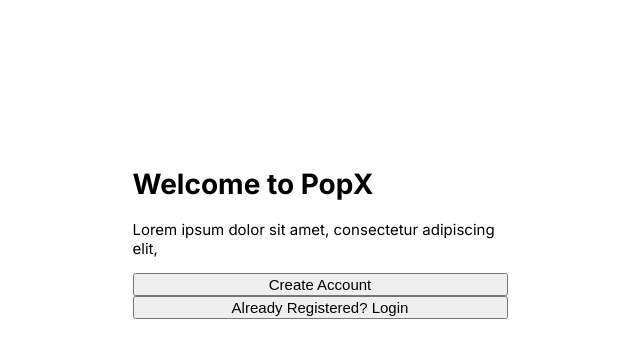
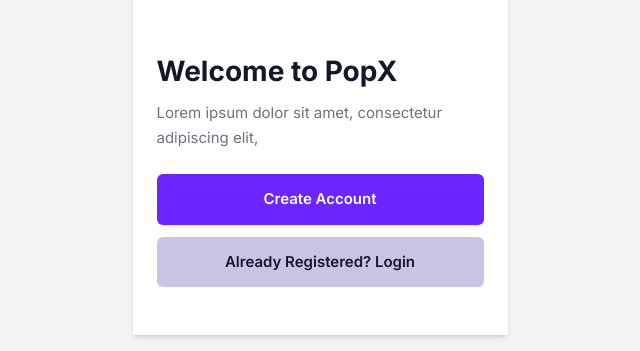
Before and after one commit to Tuhina-Paria/Popx_design_ui, a React (Vite) app: page / in a window 1280 px wide. Shown: the part 493-844 px from the top of the page, without its empty margins (320-960 px from the left). Before the commit the page ends 812 px from the top, so only its background shows below. Built offline with nearby package versions, Linux system fonts and the light colour scheme.

Commit message:
fix error

```diff
--- a/package.json
+++ b/package.json
@@ -17,7 +17,6 @@
   },
   "devDependencies": {
     "@eslint/js": "^9.39.4",
-    "@tailwindcss/postcss": "^4.2.2",
     "@types/react": "^19.2.14",
     "@types/react-dom": "^19.2.3",
     "@vitejs/plugin-react": "^6.0.1",
@@ -27,7 +26,7 @@
     "eslint-plugin-react-refresh": "^0.5.2",
     "globals": "^17.4.0",
     "postcss": "^8.5.9",
-    "tailwindcss": "^4.2.2",
+    "tailwindcss": "^3.4.19",
     "vite": "^8.0.4"
   }
 }
--- /dev/null
+++ b/postcss.config.cjs
@@ -0,0 +1,6 @@
+module.exports = {
+  plugins: {
+    tailwindcss: {},
+    autoprefixer: {},
+  },
+};
--- a/postcss.config.js
+++ /dev/null
@@ -1,6 +0,0 @@
-export default {
-  plugins: {
-    '@tailwindcss/postcss': {},
-    autoprefixer: {},
-  },
-};
--- a/src/index.css
+++ b/src/index.css
@@ -1,21 +1,22 @@
-/* @import url('https://fonts.googleapis.com/css2?family=Inter:wght@400;500;600;700&display=swap');
-@import "tailwindcss";
 
-
-body {
-  font-family: 'Inter', sans-serif;
-  margin: 0;
-  -webkit-font-smoothing: antialiased;
-} */
-
+/* Google Fonts */
 @import url('https://fonts.googleapis.com/css2?family=Inter:wght@400;500;600;700&display=swap');
 
+/* Tailwind directives */
 @tailwind base;
 @tailwind components;
 @tailwind utilities;
 
+/* Global styles */
 body {
   font-family: 'Inter', sans-serif;
   margin: 0;
   -webkit-font-smoothing: antialiased;
 }
+
+/* Custom CSS variables */
+:root {
+  --color-popx-purple: #6C25FF;
+  --color-popx-light-purple: #CBC3E3;
+  --color-popx-gray: #ECECEC;
+}
--- a/tailwind.config.js
+++ b/tailwind.config.cjs
@@ -1,5 +1,5 @@
 module.exports = {
-  content: ['./index.html', './src/**/*.{js,ts,jsx,tsx}'],
+  content: ['./index.html', './src/**/*.{js,jsx,ts,tsx}'],
   theme: {
     extend: {
       colors: {
--- a/vite.config.js
+++ b/vite.config.js
@@ -1,7 +1,6 @@
-import { defineConfig } from 'vite'
-import react from '@vitejs/plugin-react'
-import tailwindcss from '@tailwindcss/vite'
+import { defineConfig } from 'vite';
+import react from '@vitejs/plugin-react';
 
 export default defineConfig({
-  plugins: [react(),tailwindcss()],
-})
+  plugins: [react()],
+});
```
Also changed, not shown: src/App.jsx (line endings or trailing spaces), 1 other file (tests, documents, lock files or other folders).
